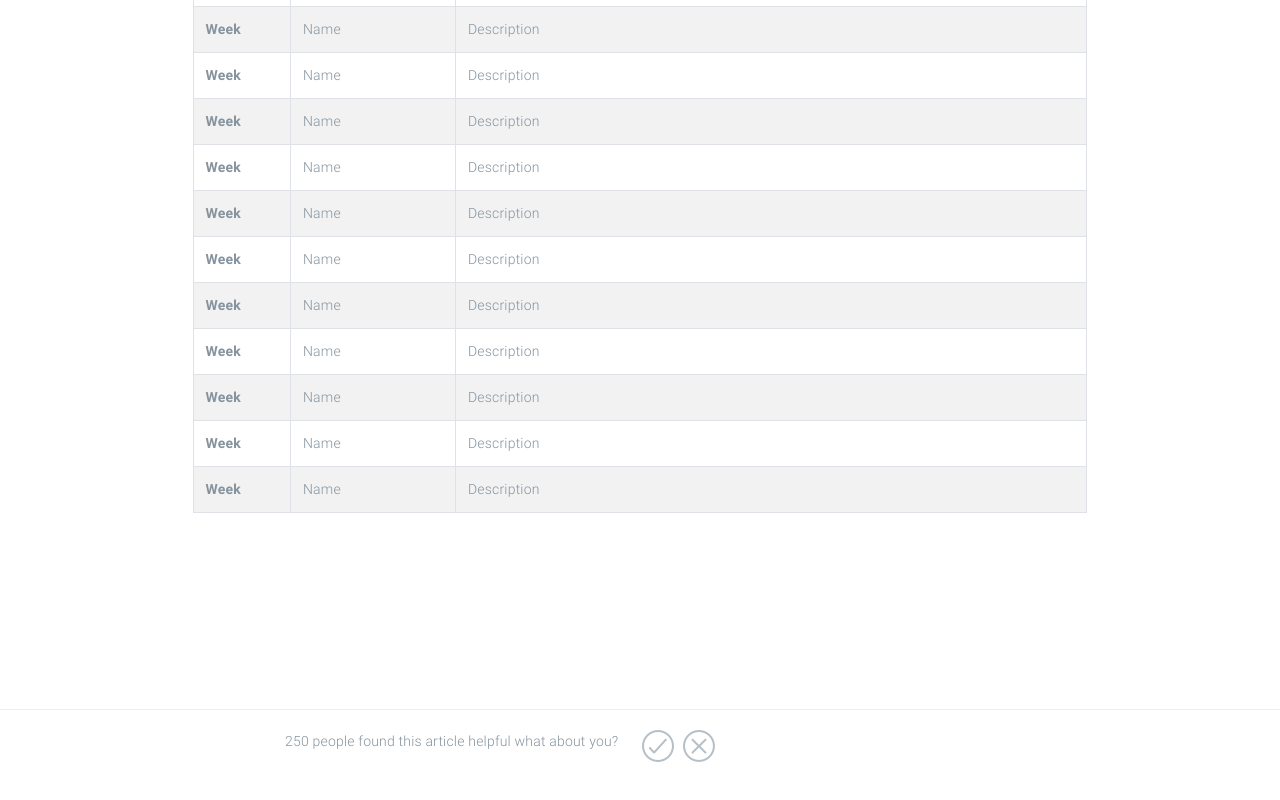
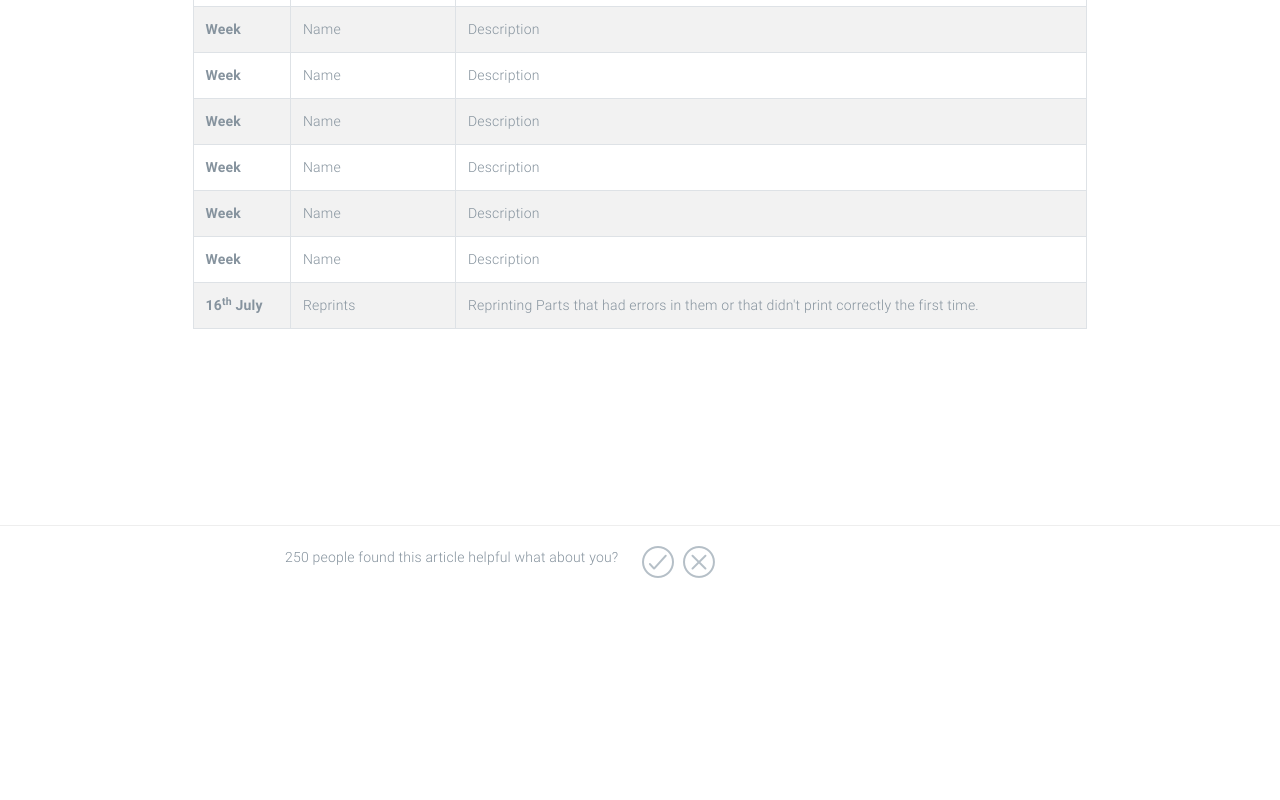
Before and after one commit to JaydenDownes/Altra-01-Robotic-Arm-Documentation, a plain HTML site: page index.html in a window 1280 px wide. Shown: the part 5932-6732 px from the top of the page. After the commit the page ends 6576 px from the top, so only its background shows below. Drawn offline with Linux system fonts and the light colour scheme; files whose address does not match are found by name.

Commit message:
Time Plan

```diff
--- a/index.html
+++ b/index.html
@@ -278,35 +278,10 @@ These designs all come with advantages and disadvantages, for example a precise
                                     </tr>
 
                                         <tr>
-                                        <th scope="row">Week </th>
-                                        <td>Name</td>
-                                        <td>Description</td>
+                                        <th scope="row">16<sup>th</sup> July </th>
+                                        <td>Reprints</td>
+                                        <td>Reprinting Parts that had errors in them or that didn't print correctly the first time.</td>
                                     </tr>
-
-                                        <tr>
-                                        <th scope="row">Week </th>
-                                        <td>Name</td>
-                                        <td>Description</td>
-                                    </tr>
-
-                                        <tr>
-                                        <th scope="row">Week </th>
-                                        <td>Name</td>
-                                        <td>Description</td>
-                                    </tr>
-
-                                        <tr>
-                                        <th scope="row">Week </th>
-                                        <td>Name</td>
-                                        <td>Description</td>
-                                    </tr>
-
-                                        <tr>
-                                        <th scope="row">Week </th>
-                                        <td>Name</td>
-                                        <td>Description</td>
-                                    </tr>
-
 
                                     </tbody>
                                 </table>
```
